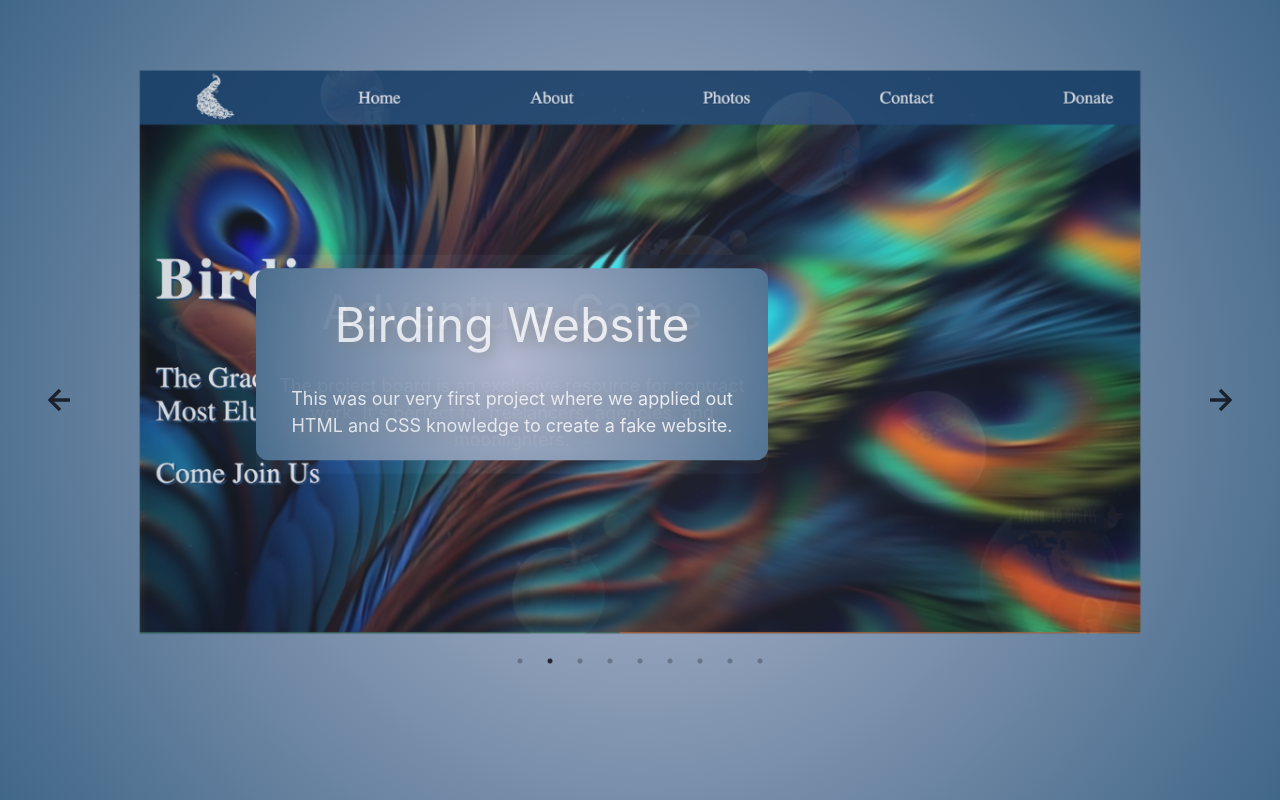
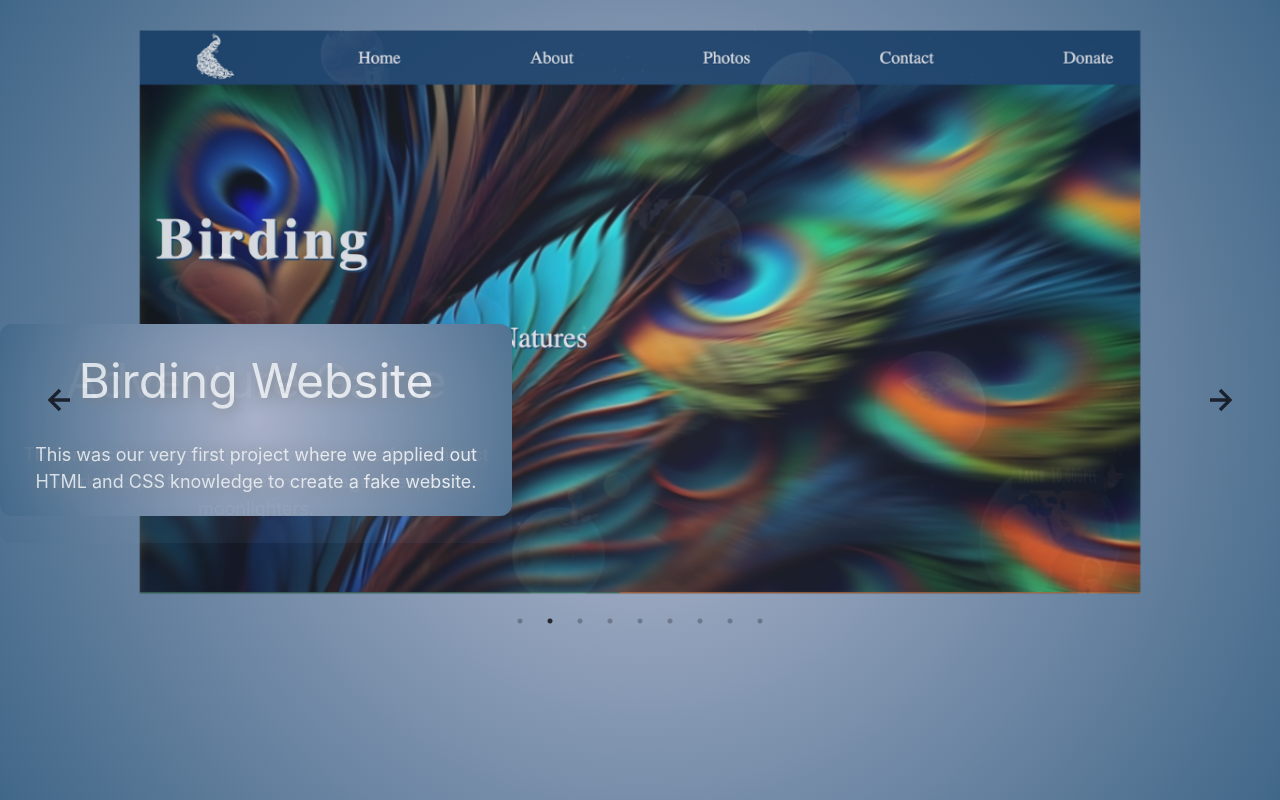
Before and after one commit to CJMiller17/portfolio, a React (Vite) app: page /projects in a window 1280 px wide. Built offline with nearby package versions, Linux system fonts and the light colour scheme; a web font is replaced by a local one.

Commit message:
psusdfsfg

```diff
--- a/src/Projects.jsx
+++ b/src/Projects.jsx
@@ -120,7 +120,7 @@ export default function ProjectsCarousel() {
 
   return (
     <Box
-      pt="4rem"
+      pt="1.5rem"
       position={"relative"}
       height={"100vh"}
       width={"full"}
@@ -192,13 +192,18 @@ export default function ProjectsCarousel() {
                   maxW={"lg"}
                   position="absolute"
                   top="50%"
-                  transform="translate(50%, -50%)"
+                  // transform="translate(50%, -50%)"
                   background="radial-gradient(circle, #B5BAD0, #416788)"
                   color="white"
                   textAlign="center"
                   textShadow="2px 2px 15px gray"
                 >
-                  <Heading fontSize={{ base: "3xl", md: "4xl", lg: "5xl" }}>
+                  <Heading
+                    fontSize={{ base: "3xl", md: "4xl", lg: "5xl" }}
+                    display="flex"
+                    alignSelf="center"
+                    justifySelf="center"
+                  >
                     {card.title}
                   </Heading>
                   <Text fontSize={{ base: "md", lg: "lg" }}>{card.text}</Text>
```
